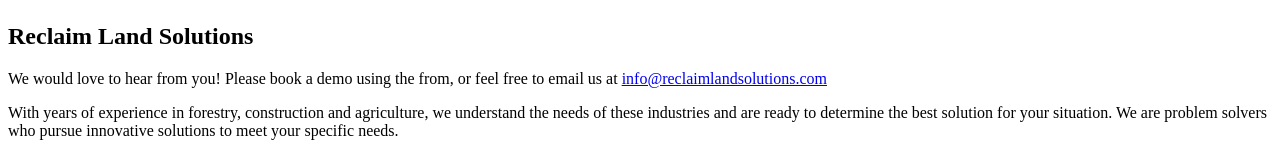
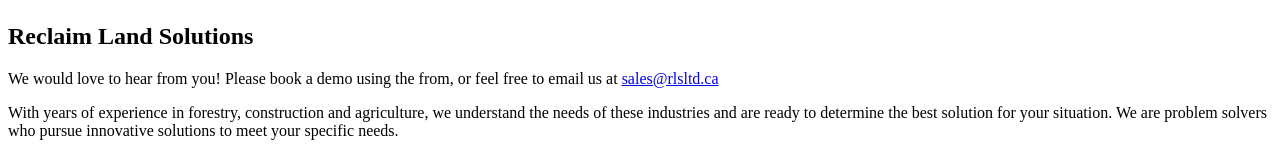
Before and after one commit to colbygarland/reclaim-land-solutions, a Next.js app: page /contact in a window 1280 px wide. Shown: the part 2121-2275 px from the top of the page. Built offline with nearby package versions, Linux system fonts and the light colour scheme.

Commit message:
update email

```diff
--- a/constants.ts
+++ b/constants.ts
@@ -1,2 +1,3 @@
-export const EMAIL_ADDRESS =
-  '<a href="mailto:info@reclaimlandsolutions.ca" class="font-bold text-black">info@reclaimlandsolutions.ca</a>'
+export const EMAIL_ADDRESS = 'sales@rlsltd.ca'
+
+export const EMAIL_ADDRESS_LINK = `<a href="mailto:${EMAIL_ADDRESS}" class="font-bold text-black">${EMAIL_ADDRESS}</a>`
--- a/pages/contact.tsx
+++ b/pages/contact.tsx
@@ -4,6 +4,7 @@
 import { Hero } from '../components/Hero'
 import { P } from '../components/Elements'
 import { Section } from '../components/Section'
+import { EMAIL_ADDRESS } from '../constants'
 
 const InputGroup = ({
   label,
@@ -40,8 +41,8 @@
             <H2>Reclaim Land Solutions</H2>
             <P>
               We would love to hear from you! Please book a demo using the from, or feel free to email us at{' '}
-              <a className="font-bold" href="mailto:info@reclaimlandsolutions.com">
-                info@reclaimlandsolutions.com
+              <a className="font-bold" href={`mailto:${EMAIL_ADDRESS}`}>
+                {EMAIL_ADDRESS}
               </a>
             </P>
             <P>
```
Also changed, not shown: data/faqs.ts (+7 -7 lines).
